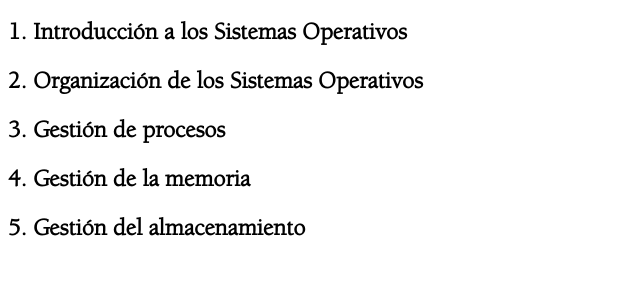
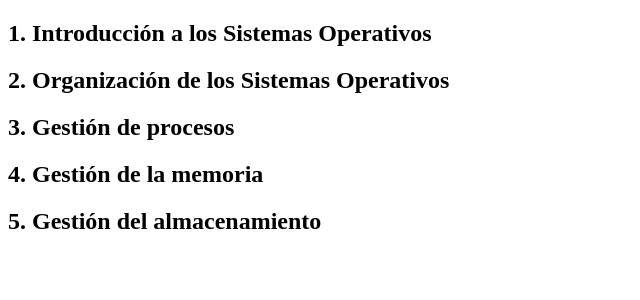
Before and after one commit to dkaerit/SSOO, a Jekyll site: the page built from index.md, in a window 1280 px wide. Shown: the top 300 px of the page, without its empty margins (0-640 px from the left). Built offline with Jekyll 4.4.1, drawn with Linux system fonts in a browser that asks for light colours; our own code applies the rules of GitHub Pages for plain Markdown files.

Commit message:
Update default.html

```diff
--- a/_layouts/default.html
+++ b/_layouts/default.html
@@ -22,6 +22,6 @@
     </style>
 </head>
 <body>
-    <div style="font-family: berkeley">{{ content }}</div>
+    {{ content }}
 </body>
 </html>
```
